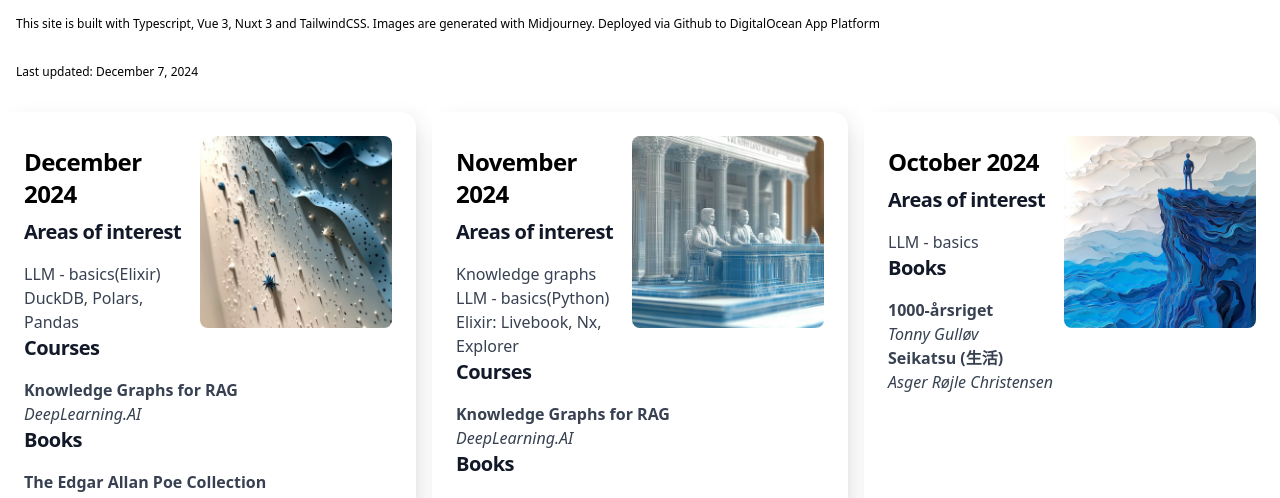
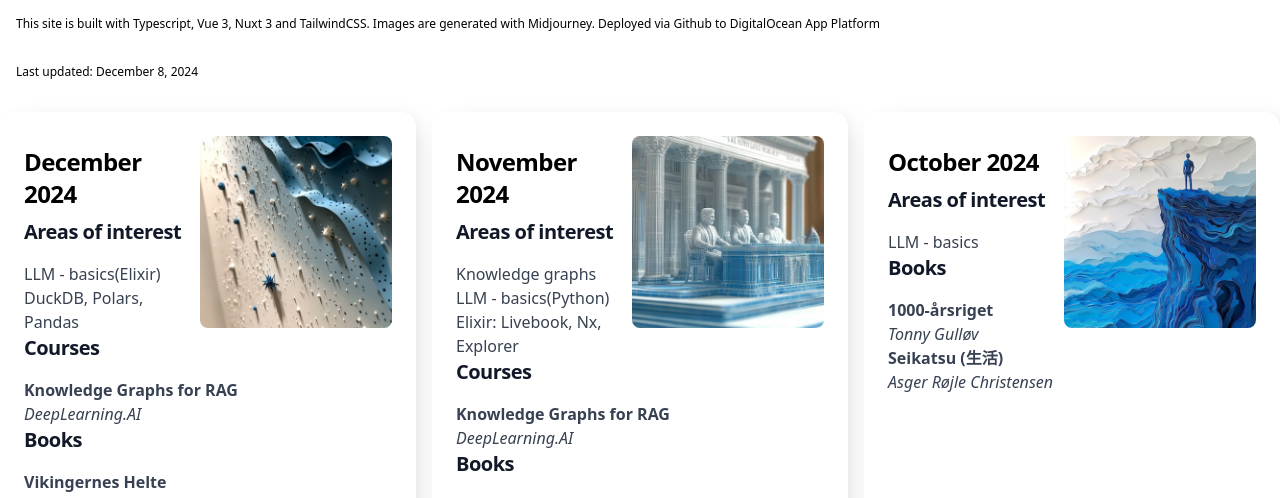
Before and after one commit to ringling/nuxt_ringling_info, a Nuxt app: page /now in a window 1280 px wide. Shown: the part 302-800 px from the top of the page. Built offline with nearby package versions, Linux system fonts and the light colour scheme.

Commit message:
New book

```diff
--- a/pages/now.vue
+++ b/pages/now.vue
@@ -13,7 +13,7 @@
         generated with
         Midjourney. Deployed via Github to DigitalOcean App Platform
       </div>
-      <div class="m-4 mb-8 text-xs">Last updated: December 7, 2024</div>
+      <div class="m-4 mb-8 text-xs">Last updated: December 8, 2024</div>
 
       <div class="grid grid-cols-1 md:grid-cols-2 xl:grid-cols-3 gap-4">
         <div class="block max-w p-6 bg-white markdown neu">
@@ -31,7 +31,8 @@
             </ul>
             <h3>Books</h3>
             <ul>
-              <li class="grid grid-cols-1"> <b>The Edgar Allan Poe Collection</b> <em class="whitespace-nowrap">Edgar Allan Poe</em></li>
+              <!-- <li class="grid grid-cols-1"> <b>The Consolation of Philosophy</b> <em class="whitespace-nowrap">Boethius</em></li> -->
+              <li class="grid grid-cols-1"> <b>Vikingernes Helte</b> <em class="whitespace-nowrap">Niels Saxtorph</em></li>
               <li class="grid grid-cols-1"> <b>Build a Large Language Model (From Scratch)</b> <em class="whitespace-nowrap">Sebastian Raschka</em></li>
             </ul>
           </p>
@@ -52,6 +53,7 @@
             </ul>
             <h3>Books</h3>
             <ul>
+              <li class="grid grid-cols-1"> <b>The Edgar Allan Poe Collection</b> <em class="whitespace-nowrap">Edgar Allan Poe</em></li>
               <li class="grid grid-cols-1"> <b>Build a Large Language Model (From Scratch)</b> <em class="whitespace-nowrap">Sebastian Raschka</em></li>
             </ul>
           </p>
```
